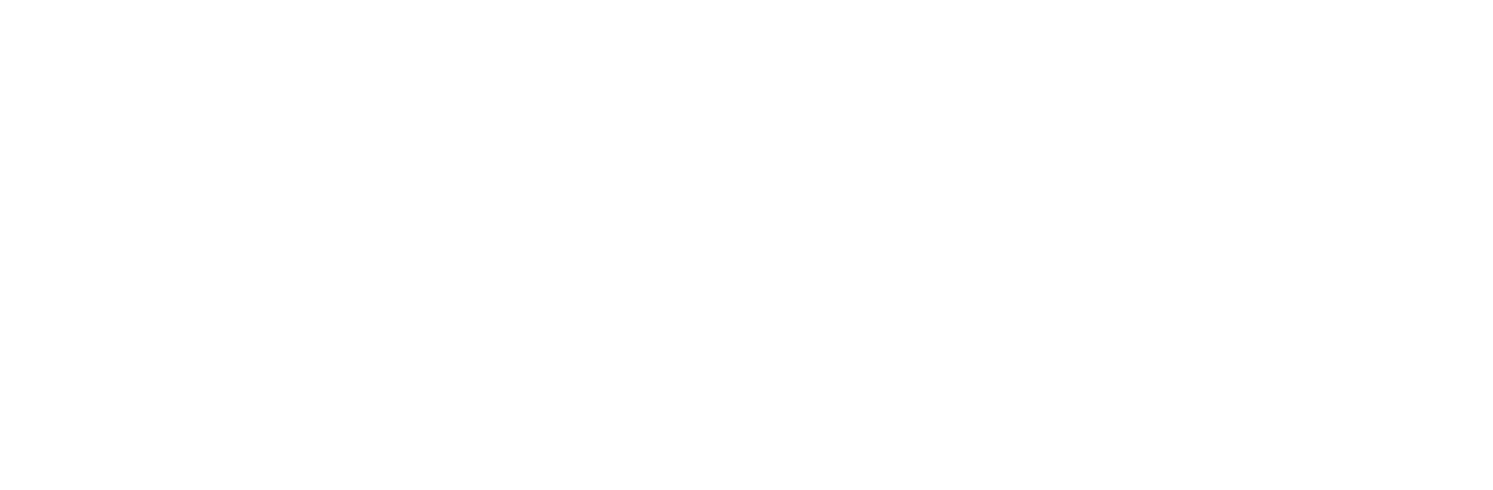
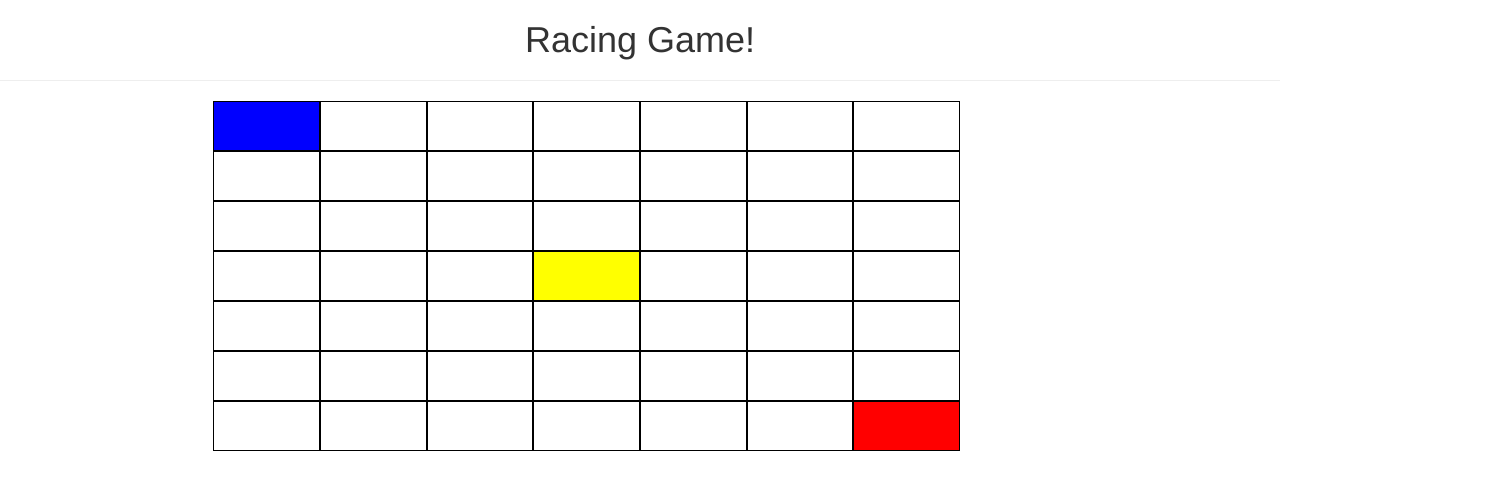
Before and after one commit to mrogach2350/racing_game, a plain HTML site: page index.html in a window 1280 px wide. Shown: the whole page, 1493 px wide, since content can reach past the window. Drawn offline with nearby package versions, Linux system fonts and the light colour scheme.

Commit message:
adds title and basic board

```diff
--- a/css/main.css
+++ b/css/main.css
@@ -0,0 +1,18 @@
+.box {
+  border: 1px solid black;
+  height: 50px;
+  text-align: center;
+  font-size: 30px;
+}
+#finishBox {
+  background: yellow;
+}
+#p1Start {
+  background: blue;
+}
+#p2Start {
+  background: red;
+}
+h1 {
+  text-align: center;
+}
--- a/index.html
+++ b/index.html
@@ -15,6 +15,72 @@
     <title>TypeRacer</title>
   </head>
   <body>
-
+    <h1>Racing Game!</h1>
+    <hr>
+    <div class="container col-xs-12 col-xs-offset-2">
+      <div class="row">
+        <div id="p1Start" class="col-xs-1 box"></div>
+        <div class="col-xs-1 box"></div>
+        <div class="col-xs-1 box"></div>
+        <div class="col-xs-1 box"></div>
+        <div class="col-xs-1 box"></div>
+        <div class="col-xs-1 box"></div>
+        <div class="col-xs-1 box"></div>
+      </div>
+      <div class="row">
+        <div class="col-xs-1 box"></div>
+        <div class="col-xs-1 box"></div>
+        <div class="col-xs-1 box"></div>
+        <div class="col-xs-1 box"></div>
+        <div class="col-xs-1 box"></div>
+        <div class="col-xs-1 box"></div>
+        <div class="col-xs-1 box"></div>
+      </div>
+      <div class="row">
+        <div class="col-xs-1 box"></div>
+        <div class="col-xs-1 box"></div>
+        <div class="col-xs-1 box"></div>
+        <div class="col-xs-1 box"></div>
+        <div class="col-xs-1 box"></div>
+        <div class="col-xs-1 box"></div>
+        <div class="col-xs-1 box"></div>
+      </div>
+      <div class="row">
+        <div class="col-xs-1 box"></div>
+        <div class="col-xs-1 box"></div>
+        <div class="col-xs-1 box"></div>
+        <div id="finishBox" class="col-xs-1 box"></div>
+        <div class="col-xs-1 box"></div>
+        <div class="col-xs-1 box"></div>
+        <div class="col-xs-1 box"></div>
+      </div>
+      <div class="row">
+        <div class="col-xs-1 box"></div>
+        <div class="col-xs-1 box"></div>
+        <div class="col-xs-1 box"></div>
+        <div class="col-xs-1 box"></div>
+        <div class="col-xs-1 box"></div>
+        <div class="col-xs-1 box"></div>
+        <div class="col-xs-1 box"></div>
+      </div>
+      <div class="row">
+        <div class="col-xs-1 box"></div>
+        <div class="col-xs-1 box"></div>
+        <div class="col-xs-1 box"></div>
+        <div class="col-xs-1 box"></div>
+        <div class="col-xs-1 box"></div>
+        <div class="col-xs-1 box"></div>
+        <div class="col-xs-1 box"></div>
+      </div>
+      <div class="row">
+        <div class="col-xs-1 box"></div>
+        <div class="col-xs-1 box"></div>
+        <div class="col-xs-1 box"></div>
+        <div class="col-xs-1 box"></div>
+        <div class="col-xs-1 box"></div>
+        <div class="col-xs-1 box"></div>
+        <div id="p2Start" class="col-xs-1 box"></div>
+      </div>
+    </div>
   </body>
 </html>
```
Also changed, not shown: 1 other file.
